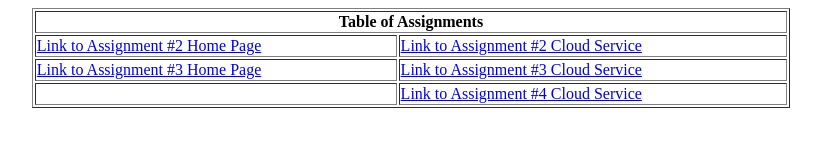
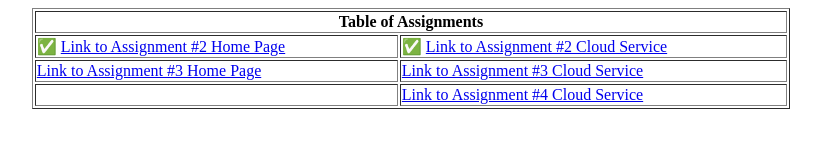
Before and after one commit to Gaurav-Zanpure/Gaurav-Zanpure.github.io, a plain HTML site: page iamgdz.html in a window 1280 px wide. Shown: the whole page, without its empty margins (229-1050 px from the left). Drawn offline with Linux system fonts and the light colour scheme.

Commit message:
Update iamgdz.html

```diff
--- a/iamgdz.html
+++ b/iamgdz.html
@@ -9,8 +9,8 @@
     <th colspan="2">Table of Assignments</th>
   </tr>
   <tr>
-    <td><a rel="noopener" href="ScrambleThisName.html">Link to Assignment #2 Home Page</a></td>
-    <td><a rel="noopener" href="ScrambleThisName.html">Link to Assignment #2 Cloud Service</a></td>
+    <td>✅ <a rel="noopener" href="https://csci571-assignment2-0211.uc.r.appspot.com">Link to Assignment #2 Home Page</a></td>
+    <td>✅ <a rel="noopener" href="https://csci571-assignment2-0211.uc.r.appspot.com/search?q=picasso">Link to Assignment #2 Cloud Service</a></td>
   </tr>
   <tr>
     <td><a rel="noopener" href="ScrambleThisName.html">Link to Assignment #3 Home Page</a></td>
```
